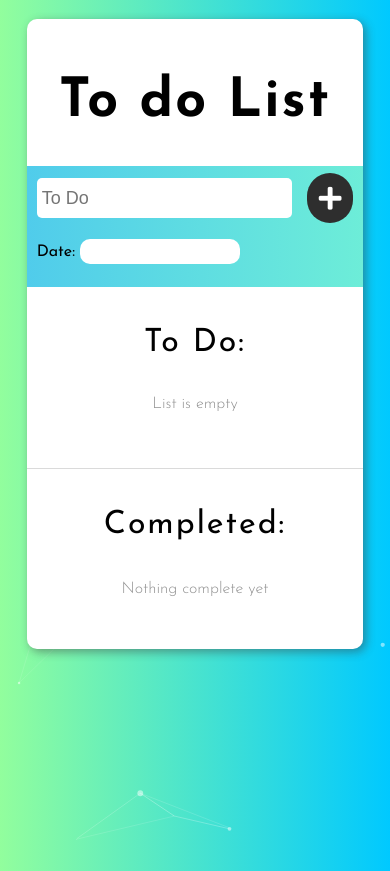
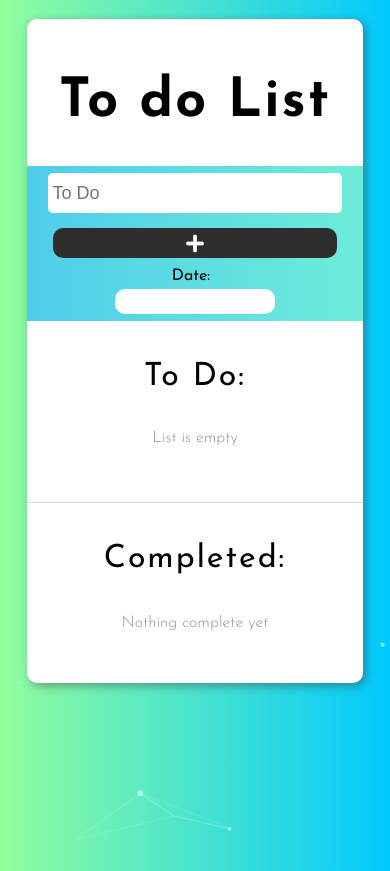
Before and after one commit to kostkaczekolady/ToDo-v1, a plain HTML site: page index.html in a window 390 px wide. Drawn offline with nearby package versions, Linux system fonts and the light colour scheme.

Commit message:
pseudo rwd

```diff
--- a/index.html
+++ b/index.html
@@ -28,8 +28,8 @@
                             <button type="submit" class="btn"><i class="fas fa-plus"></i></button>
                         </div>
                         <div class="date">
-                            <p>Date:
-                                <input type='text' data-timepicker="true" class='datepicker-here' id="inputData" name="inputData" data-language='en' required>
+                            <p>Date: </p>
+                            <input type='text' data-timepicker="true" class='datepicker-here' id="inputData" name="inputData" data-language='en' required>
                         </div>
                     </div>
                 </form>
--- a/style.css
+++ b/style.css
@@ -56,7 +56,18 @@ body {
 }
 
 .date {
+	display: flex;
 	align-self: flex-start;
+	margin-top: 10px;
+}
+
+.date p {
+	margin: 0;
+	align-self: center;
+	font-size: 18px;
+	font-weight: 400;
+	margin-right: 5%;
+	margin-bottom: -2px;
 }
 
 .datepicker-here {
@@ -214,7 +225,7 @@ body {
 	text-align: center;
 	font-size: 18px;
 	font-weight: 300;
-	width: 180px;
+	max-width: 180px;
 	color: #535353;
 	border-bottom: 1px solid #00c8ff69;
 }
@@ -360,3 +371,64 @@ ul li p:first-child {
 		transform: translateX(-420px);
 	}
 }
+
+@media (max-width: 450px) {
+	.form-div {
+		flex-direction: column;
+	}
+
+	.ok {
+		display: none;
+	}
+
+	.inputText {
+		border-radius: 5px;
+		width: 90%;
+	}
+
+	.date {
+		display: flex;
+		flex-direction: column;
+		align-self: center;
+	}
+
+	.addTask__form {
+		justify-content: center;
+		align-items: center;
+	}
+
+	ul li {
+		flex-direction: column;
+		justify-content: center;
+		text-align: center;
+	}
+
+	.list__text {
+		display: flex;
+		flex-direction: column;
+		align-items: center;
+		width: 100%;
+	}
+
+	.list__text p:nth-child(2) {
+		margin-top: 0;
+	}
+
+	.btn {
+		width: 90%;
+		border-radius: 10px;
+		margin-top: 15px;
+		font-size: 20px;
+		height: 30px;
+		transition: none;
+	}
+
+	.date p {
+		font-size: 16px;
+		margin-bottom: 5px;
+	}
+
+	#inputData {
+		margin-top: 0;
+	}
+}
```
